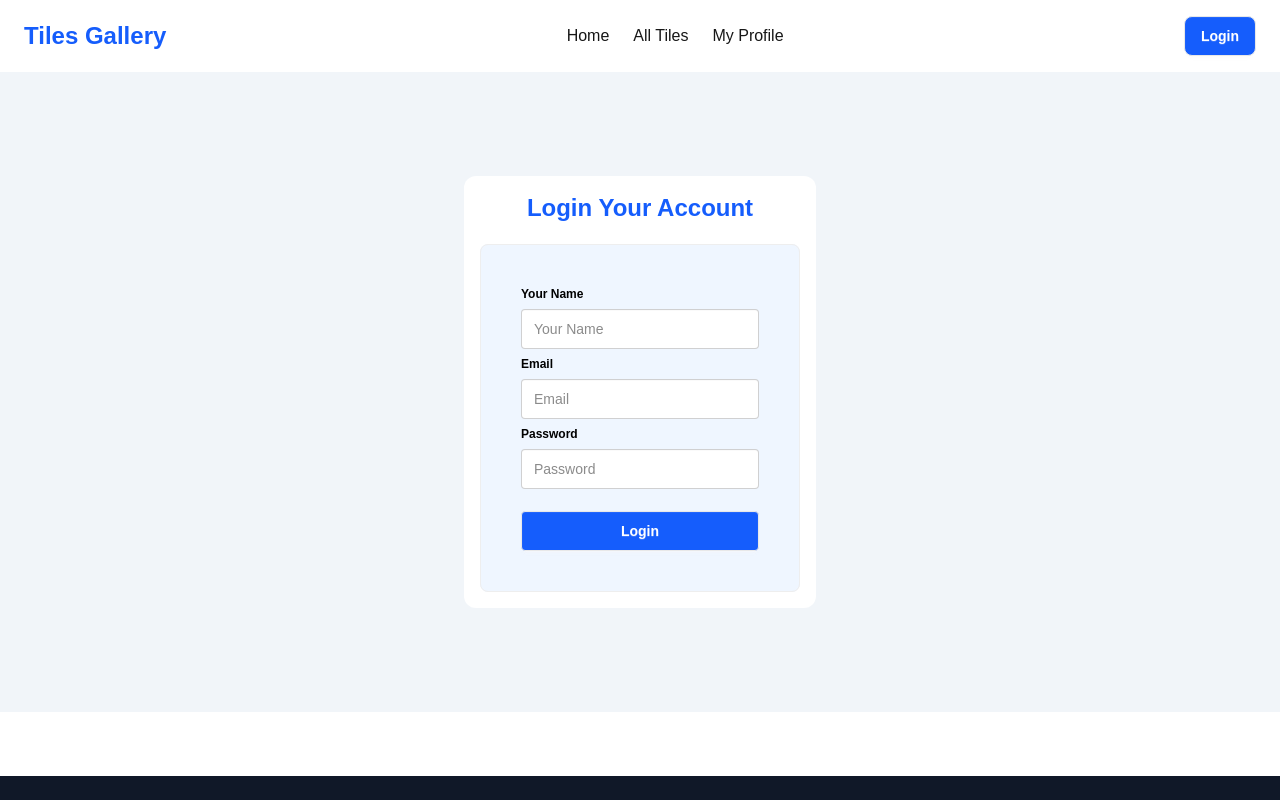
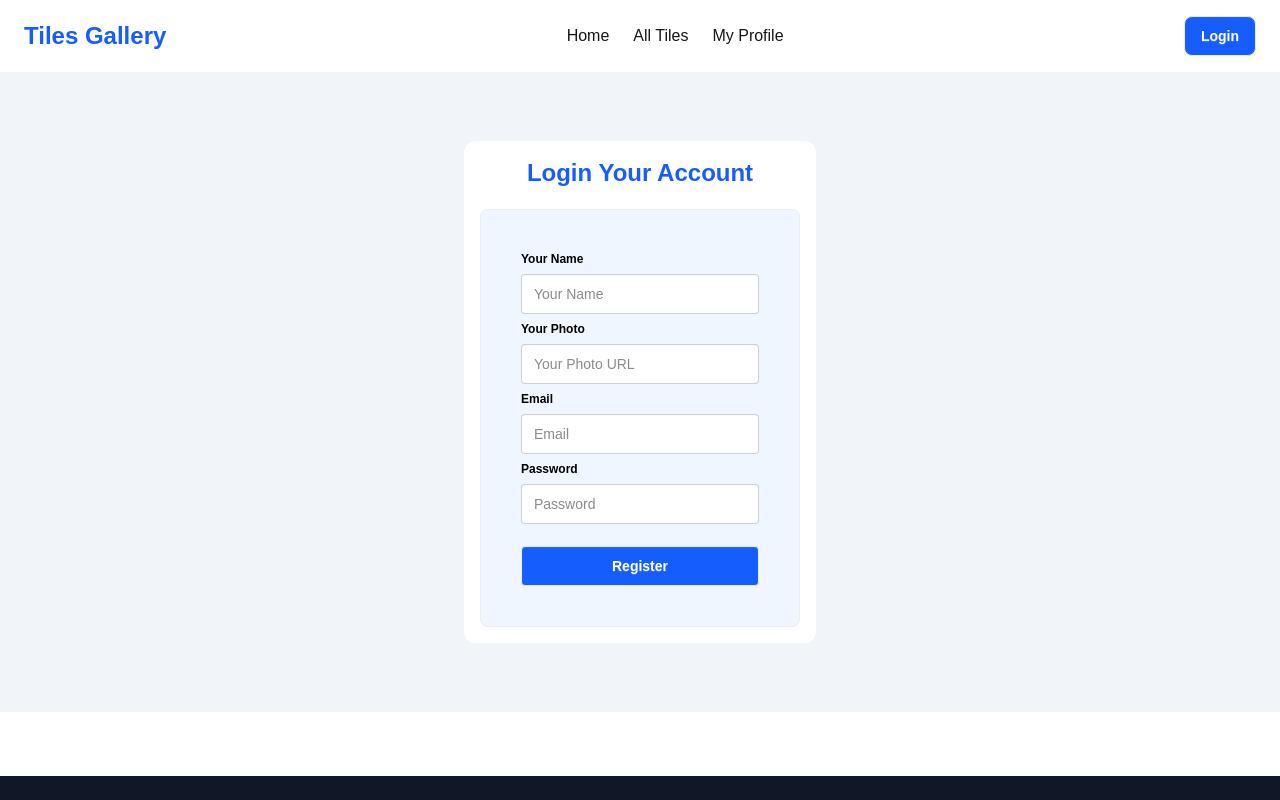
Before and after one commit to samalek9391/category-a8-apple, a Next.js app: page /auth/register in a window 1280 px wide. Shown: the top 800 px of the page. Built offline with nearby package versions, Linux system fonts and the light colour scheme.

Commit message:
add register page

```diff
--- a/src/app/auth/register/page.jsx
+++ b/src/app/auth/register/page.jsx
@@ -12,13 +12,16 @@ const RegisterPage = () => {
             <label className="label text-black font-semibold ">Your Name</label>
             <input type="text" className="input" placeholder="Your Name" />
 
+            <label className="label text-black font-semibold ">Your Photo</label>
+            <input type="text" className="input" placeholder="Your Photo URL" />
+
             <label className="label text-black font-semibold ">Email</label>
             <input type="email" className="input" placeholder="Email" />
 
             <label className="label text-black font-semibold">Password</label>
             <input type="password" className="input" placeholder="Password" />
 
-            <button className="btn bg-blue-600 text-white mt-4 ">Login</button>
+            <button className="btn bg-blue-600 text-white mt-4 ">Register</button>
           </fieldset>
         </form>
       </div>
```
